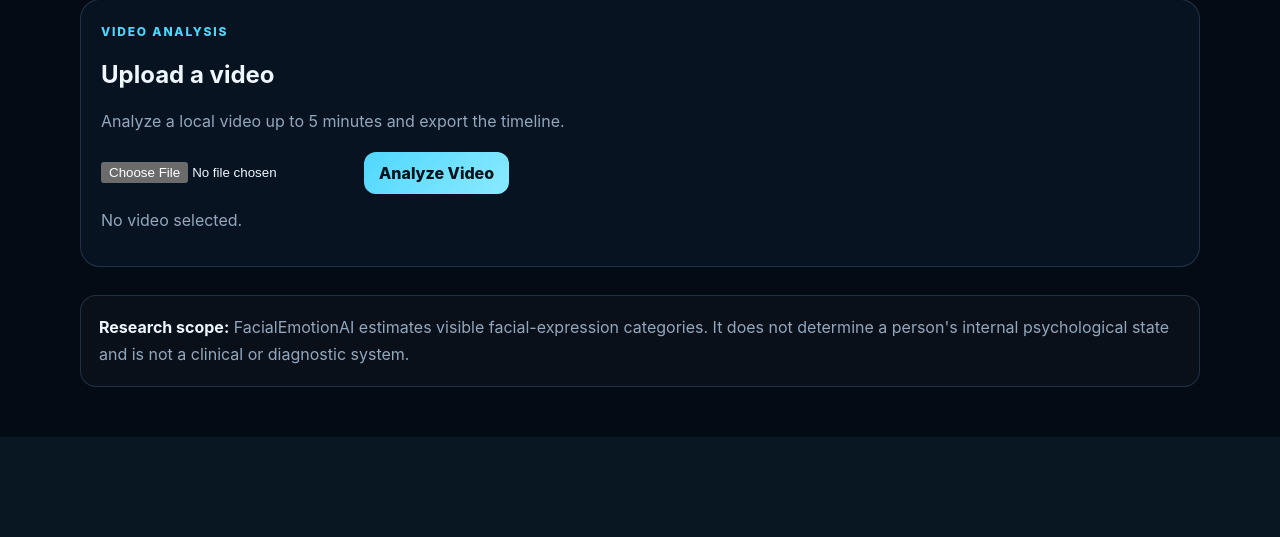
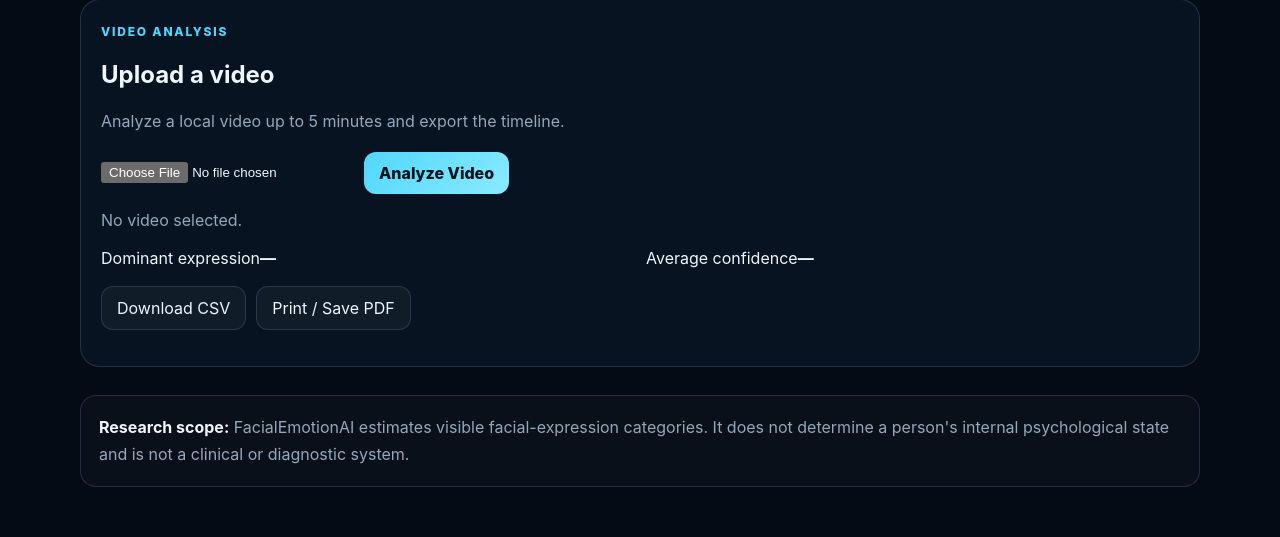
Before and after one commit to arianharashchi-lang/FacialEmotionAI, a FastAPI app: page / in a window 1280 px wide. Shown: the part 790-1327 px from the top of the page. Before the commit the page ends 1227 px from the top, so only its background shows below. Run offline with FastAPI, Linux system fonts and the light colour scheme.

Commit message:
Keep video result panel functional in MVP

```diff
--- a/webapp/templates/index.html
+++ b/webapp/templates/index.html
@@ -60,7 +60,7 @@
       </div>
       <p id="videoStatus" class="status">No video selected.</p>
 
-      <div id="videoResult" class="video-result" style="display:none;margin-top:18px">
+      <div id="videoResult" class="video-result" style="margin-top:18px">
         <div class="summary-grid" style="display:grid;grid-template-columns:repeat(2,minmax(0,1fr));gap:12px;margin:18px 0">
           <div><span>Dominant expression</span><strong id="videoDominant">—</strong></div>
           <div><span>Average confidence</span><strong id="videoConfidence">—</strong></div>
```
